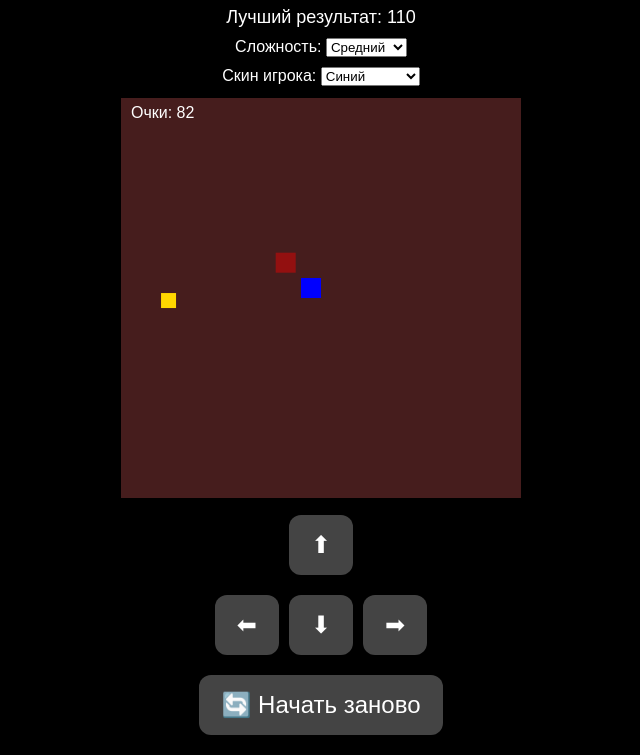
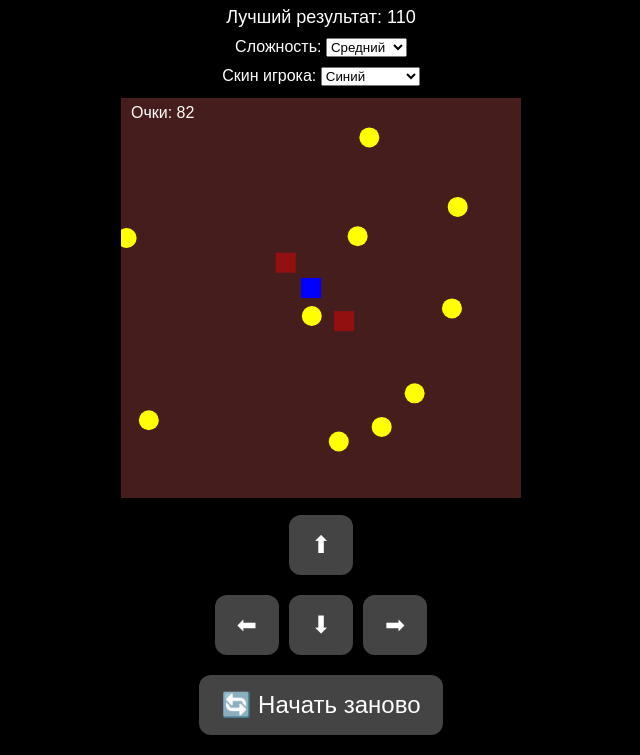
Before and after one commit to mambetov2009/8march, a plain HTML site: page gamee/game.html in a window 1280 px wide. Shown: the part 45-800 px from the top of the page, without its empty margins (319-959 px from the left). Drawn offline with Linux system fonts and the light colour scheme.

Commit message:
изменеение кода

```diff
--- a/gamee/game.html
+++ b/gamee/game.html
@@ -107,7 +107,7 @@
     <script>
       const canvas = document.getElementById("gameCanvas");
       const ctx = canvas.getContext("2d");
-      let player, enemy, score, keys, difficulty, playerColor, bonus;
+      let player, enemies, coins, score, keys, difficulty, playerColor;
       let highScore = localStorage.getItem("highScore") || 0;
       document.getElementById("highScore").textContent = highScore;
       let gameMusic = document.getElementById("gameMusic");
@@ -120,13 +120,11 @@
           difficulty === "easy" ? 0.01 : difficulty === "hard" ? 0.03 : 0.02;
 
         player = { x: 180, y: 180, size: 20, speed: 4 };
-        enemy = { x: 50, y: 50, size: 20, speedFactor };
-        bonus = {
-          x: Math.random() * 380,
-          y: Math.random() * 380,
-          size: 15,
-          active: true,
-        };
+        enemies = [
+          { x: 50, y: 50, size: 20, speedFactor },
+          { x: 350, y: 350, size: 20, speedFactor },
+        ];
+        coins = generateCoins(10); // Генерация 10 монет
         score = 0;
         keys = {};
         gameMusic.play();
@@ -154,6 +152,19 @@
         initGame();
       }
 
+      function generateCoins(number) {
+        let coinsArray = [];
+        for (let i = 0; i < number; i++) {
+          coinsArray.push({
+            x: Math.random() * (canvas.width - 20),
+            y: Math.random() * (canvas.height - 20),
+            size: 10,
+            active: true,
+          });
+        }
+        return coinsArray;
+      }
+
       function update() {
         if (keys["ArrowUp"] && player.y > 0) player.y -= player.speed;
         if (keys["ArrowDown"] && player.y < canvas.height - player.size)
@@ -162,23 +173,43 @@
         if (keys["ArrowRight"] && player.x < canvas.width - player.size)
           player.x += player.speed;
 
+        enemies.forEach((enemy) => {
           enemy.x += (player.x - enemy.x) * enemy.speedFactor;
           enemy.y += (player.y - enemy.y) * enemy.speedFactor;
           enemy.x = Math.max(0, Math.min(canvas.width - enemy.size, enemy.x));
           enemy.y = Math.max(0, Math.min(canvas.height - enemy.size, enemy.y));
+        });
 
-        if (Math.hypot(player.x - enemy.x, player.y - enemy.y) < player.size) {
+        // Проверка на столкновение с врагами
+        enemies.forEach((enemy) => {
+          if (
+            Math.hypot(player.x - enemy.x, player.y - enemy.y) < player.size
+          ) {
             alert("Ты проиграл! Очки: " + score);
             restartGame();
           }
+        });
+
+        // Проверка на сбор монет
+        coins.forEach((coin, index) => {
           if (
-          bonus.active &&
-          Math.hypot(player.x - bonus.x, player.y - bonus.y) < player.size
+            coin.active &&
+            Math.hypot(player.x - coin.x, player.y - coin.y) < player.size
           ) {
-          score += 50;
+            score += 10; // За каждую монету даем 10 очков
             bonusSound.play();
-          bonus.active = false;
+            coin.active = false; // Делаем монету неактивной после сбора
+            // Генерация новой монеты на месте собранной
+            coins[index] = {
+              x: Math.random() * (canvas.width - 20),
+              y: Math.random() * (canvas.height - 20),
+              size: 10,
+              active: true,
+            };
           }
+        });
+
+        // Увеличение счета
         score++;
       }
 
@@ -187,15 +218,25 @@
         ctx.fillStyle = playerColor;
         ctx.fillRect(player.x, player.y, player.size, player.size);
 
+        // Рисуем врагов
+        enemies.forEach((enemy) => {
           ctx.fillStyle = `rgba(255, 0, 0, ${
             0.5 + Math.sin(Date.now() * 0.005) * 0.5
           })`;
           ctx.fillRect(enemy.x, enemy.y, enemy.size, enemy.size);
+        });
 
-        if (bonus.active) {
-          ctx.fillStyle = "gold";
-          ctx.fillRect(bonus.x, bonus.y, bonus.size, bonus.size);
+        // Рисуем монеты
+        coins.forEach((coin) => {
+          if (coin.active) {
+            ctx.fillStyle = "yellow";
+            ctx.beginPath();
+            ctx.arc(coin.x, coin.y, coin.size, 0, Math.PI * 2);
+            ctx.fill();
           }
+        });
+
+        // Рисуем счет
         ctx.fillStyle = "white";
         ctx.font = "16px Arial";
         ctx.fillText("Очки: " + score, 10, 20);
```
Lines whose indentation alone changed are shown as unchanged.
